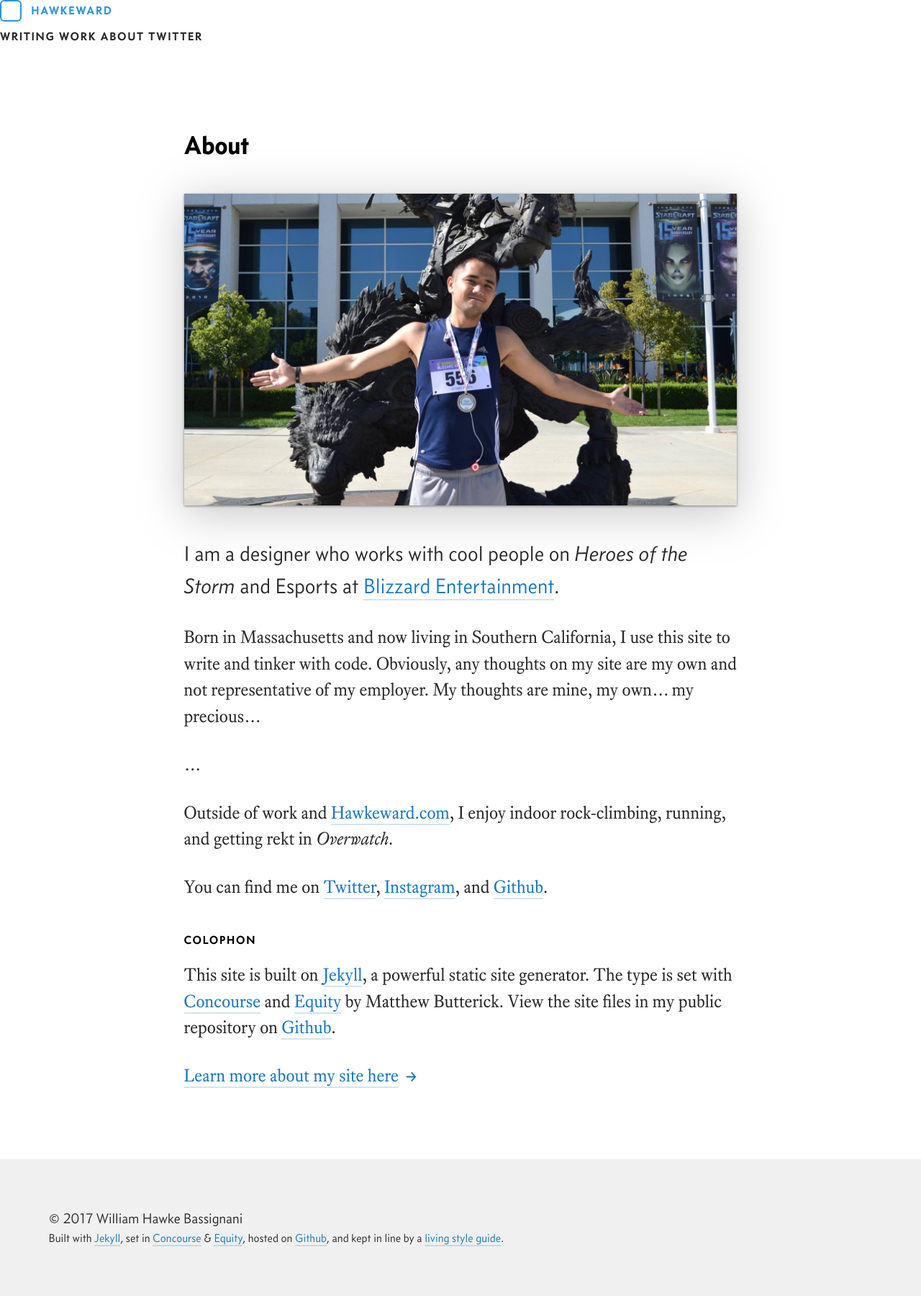
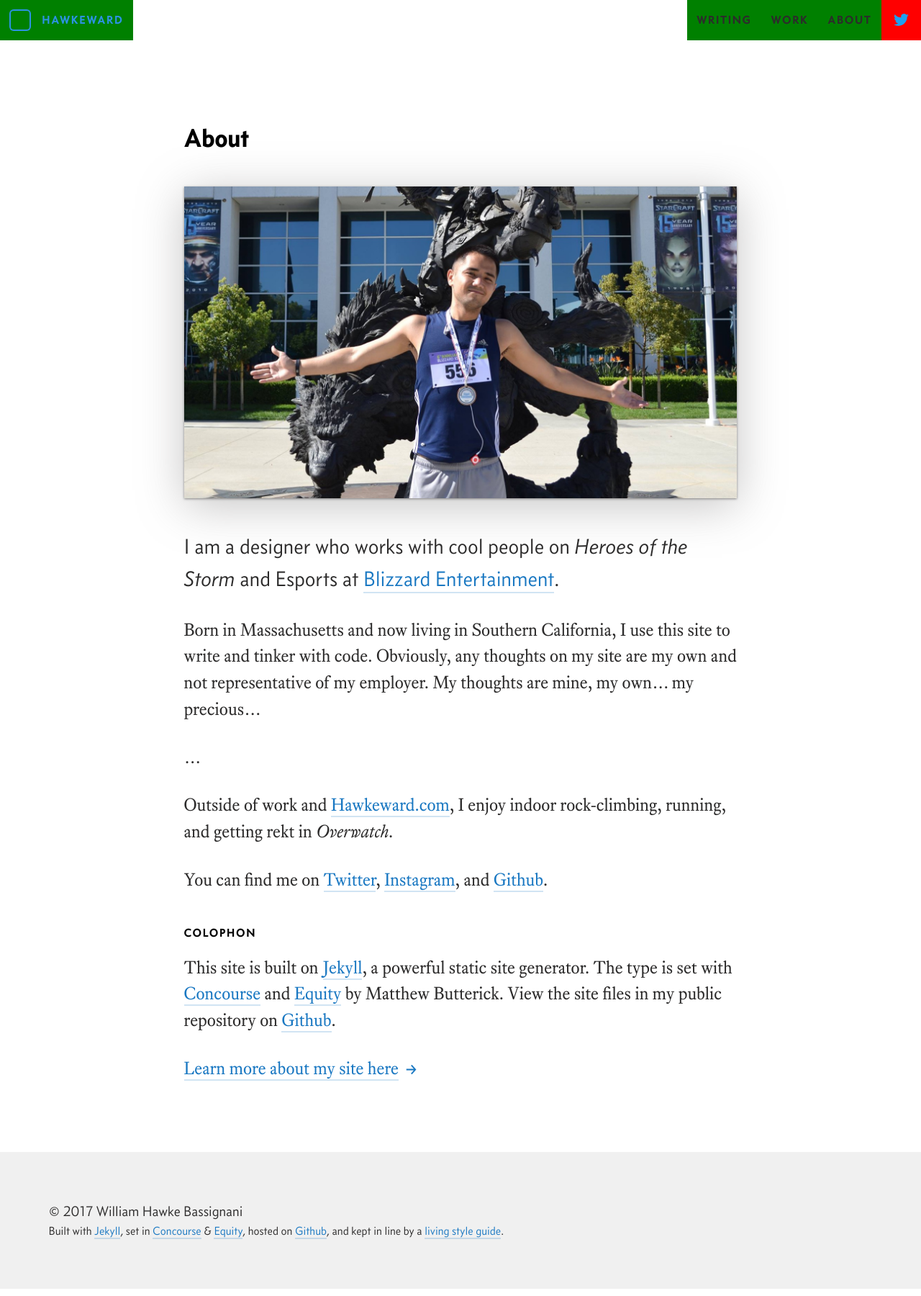
Before and after one commit to whbassignani/whbassignani.github.io, a Jekyll site: the page built from about/index.html, in a window 1280 px wide. Shown: the whole page at 72% size. Built offline with Jekyll 4.4.1, drawn with Linux system fonts in a browser that asks for light colours.

Commit message:
New nav layout, adding Twitter logo, removing old nav styles

```diff
--- a/css/main.scss
+++ b/css/main.scss
@@ -14,7 +14,6 @@
 // UI
 @import "base";
 @import "header";
-@import "nav";
 @import "content";
 @import "image";
 @import "post";
--- a/scss/_base.scss
+++ b/scss/_base.scss
@@ -433,12 +433,6 @@
 }
 
 
-// -- Image Replacement
-.image-replacement, .hide-text, .ir {
-	text-indent: -9999px;
-}
-
-
 // -- No-break (to new lines)
 .no-wrap {
   white-space: nowrap;
--- a/scss/_header.scss
+++ b/scss/_header.scss
@@ -1,42 +1,83 @@
+#header {
+  @include flexbox;
+  @include align-items(center);
+  @include justify-content(space-between);
+}
+
+#header-nav {
+  @include flexbox;
+}
+
 .header-link {
   @include bold-spaced-type;
 
+  display: inline-block;
+  padding: size(0) size(-2);
   border: 0;
   color: color(grey, 800);
   font-size: size(-2);
+  line-height: 1;
+background-color: green;
 
   @media ($bp-s) {
     font-size: size(-1);
   }
 }
 
+  .header-link.twitter {
+    @include image-replacement;
+
+    width: size(5);
+background-color: red;
+    background-image: url("/assets/svg-icons.svg");
+    background-position: center 49%;
+    background-repeat: no-repeat;
+    background-size: 60%;
+  }
+
 #pageTitle {
+  @include align-items(center);
   @include flexbox;
-  @include align-items(center);
+  @include image-replacement;
 
   margin: 0;
+  width: size(2);
+  position: relative;
   color: inherit;
+  font-size: inherit;
+  line-height: 1;
 
   @media ($bp-s) {
+    @include undo-image-replacement;
+
     margin: 0;
-    font-size: size(-1);
+    padding-left: size(4);
+    width: auto;
+    font-size: inherit;
   }
 }
 
 .pageTitle-logo {
   @include border-radius($border-radius);
   @include box-shadow(inset 0 0 0 2px currentColor);
+  @include transform(translate(-50%, -50%));
+
+  $temp-logo-size: size(1);
 
   display: inline-block;
-  height: size(2);
-  width: size(2);
-}
-
-.pageTitle-name {
-  display: none;
-  margin-left: size(-2);
+  height: $temp-logo-size;
+  width: $temp-logo-size;
+  position: absolute;
+  left: 50%;
+  top: 50%;
 
   @media ($bp-s) {
-    display: inline-block;
+    @include transform(translateY(-50%));
+
+    $temp-logo-size: size(2);
+
+    height: $temp-logo-size;
+    width: $temp-logo-size;
+    left: 0;
   }
 }
--- a/scss/_mixins.scss
+++ b/scss/_mixins.scss
@@ -168,3 +168,13 @@
 		background-color: $shadow-color;
 	}
 }
+
+
+// Utilities
+@mixin image-replacement {
+	text-indent: -9999px;
+}
+
+@mixin undo-image-replacement {
+	text-indent: initial;
+}
--- a/scss/_nav.scss
+++ /dev/null
@@ -1,64 +0,0 @@
-.nav {
-
-}
-
-.nav-link {
-  @include transition(color $animation-time);
-
-  color: color(grey, 800);
-  display: inline-block;
-  border-bottom: 0;
-  font-family: $sans-serif;
-  font-size: $type-base;
-  line-height: 1;
-
-  &.is-current-page {
-    background-color: rgba($link-hover-color, 0.5);
-
-    &:after {
-      content: "←";
-      padding-left: $gutter-smallest;
-      opacity: 0.5;
-    }
-  }
-}
-
-.nav-close-btn {
-  @include flexbox;
-  @include align-items(center);
-  @include justify-content(center);
-  @include transition(background-color $animation-time);
-
-  height: $toolbar-height--small;
-  width: $toolbar-height--small;
-  position: absolute;
-  left: 0;
-  top: 0;
-  border: 0;
-
-  svg {
-    @include transition(fill $animation-time);
-
-    display: block;
-    height: 18px;
-    width: 18px;
-    fill: $link-color;
-  }
-
-  &:hover {
-    background-color: rgba(color(grey, 500), 0.15);
-
-    svg {
-      fill: $white;
-    }
-  }
-
-  @media ($bp-small) {
-    height: $toolbar-height--medium;
-    width: $toolbar-height--medium;
-  }
-
-  @media ($bp-when-drawer-expands) {
-    display: none;
-  }
-}
```
Also changed, not shown: assets/svg-icons.svg (added).
